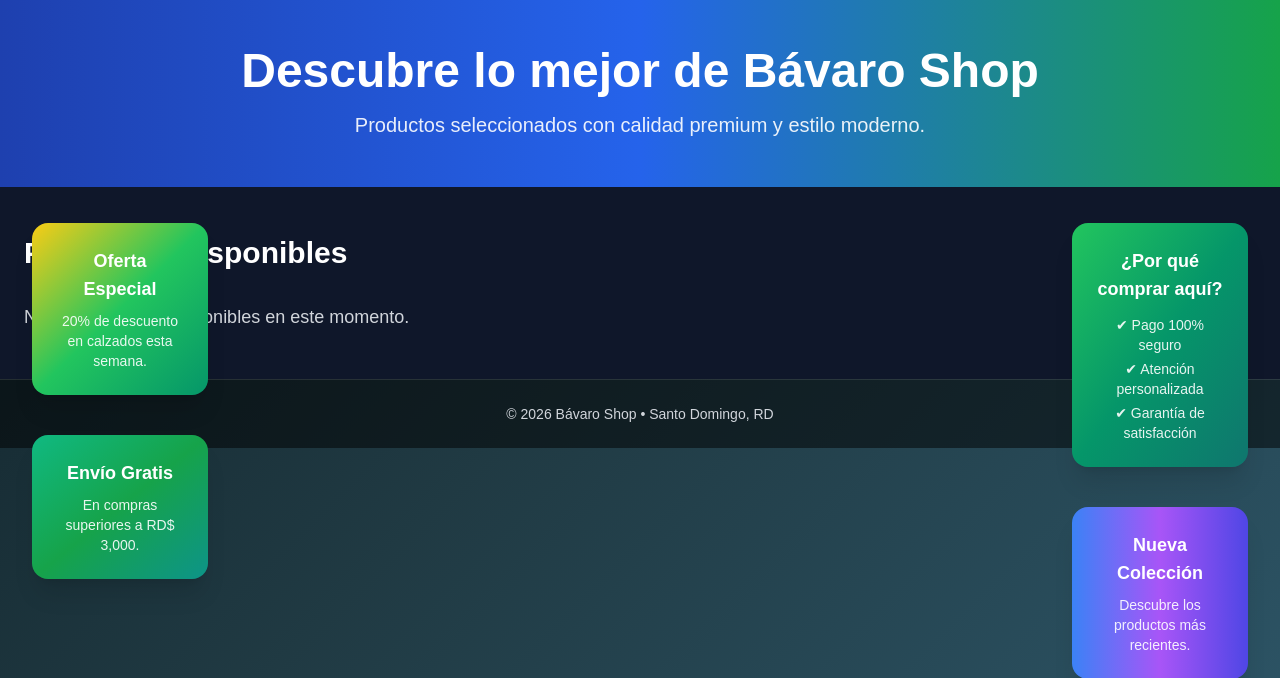
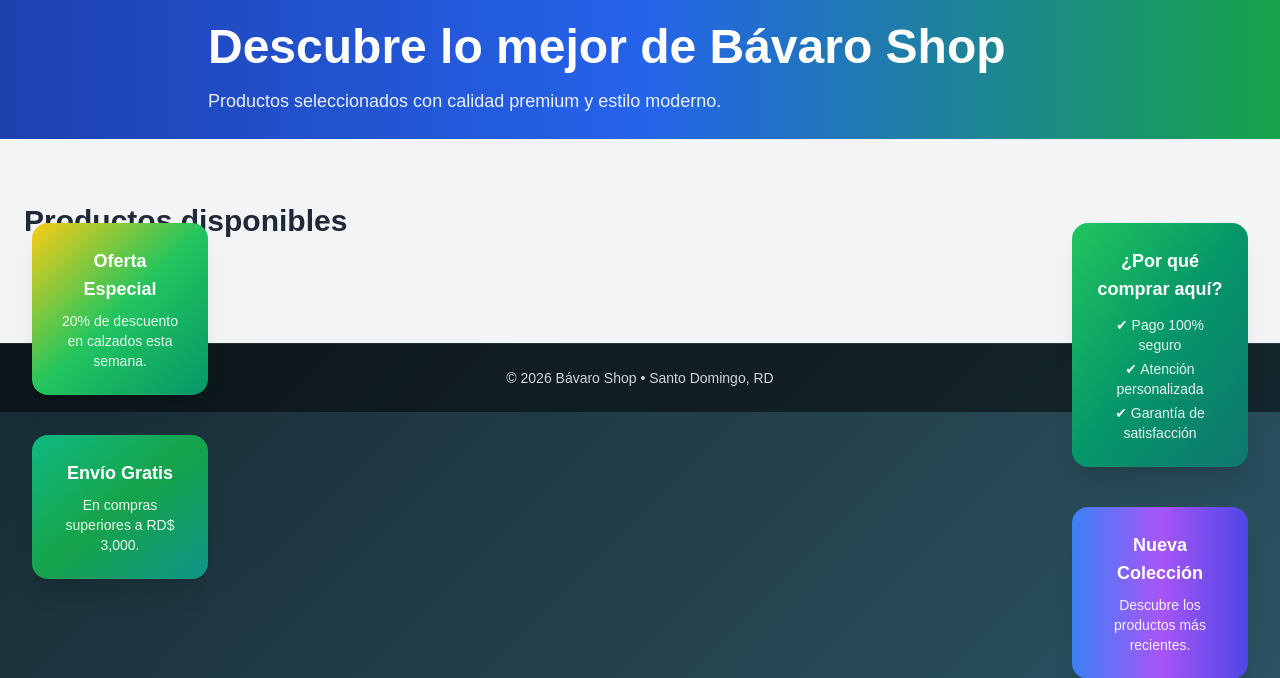
Before and after one commit to cerebritoone1-coder/bavaroshop, a Django app: page /tienda/ in a window 1280 px wide. Shown: the part 97-775 px from the top of the page. Run offline with Django 5.2, Linux system fonts and the light colour scheme; the visitor is signed in with stand-in values (Sample User, id 1); data that the repository does not hold is empty; some libraries are stand-ins or nearby versions.

Commit message:
Fix hero and product layout

```diff
--- a/templates/store/tienda.html
+++ b/templates/store/tienda.html
@@ -2,66 +2,74 @@
 
 {% block content %}
 
-<!-- HERO -->
-<section class="bg-gradient-to-r from-blue-800 via-blue-600 to-green-600 py-12 text-white text-center">
-    <div class="max-w-4xl mx-auto px-6">
-        <h1 class="text-3xl md:text-5xl font-bold mb-4">
+<!-- HERO SECTION -->
+<section class="bg-gradient-to-r from-blue-800 via-blue-600 to-green-600 py-4 sm:py-6 text-white">
+
+    <div class="max-w-4xl mx-auto px-4">
+       <h1 class="text-3xl sm:text-5xl font-bold mb-4 leading-tight">
+
             Descubre lo mejor de Bávaro Shop
         </h1>
-        <p class="text-lg md:text-xl opacity-90">
+      <p class="text-sm sm:text-lg opacity-90 max-w-2xl">
+
             Productos seleccionados con calidad premium y estilo moderno.
         </p>
     </div>
 </section>
 
 <!-- PRODUCTOS -->
-<section class="bg-slate-900 py-12">
+<section class="bg-gray-100 py-8 sm:py-16">
+
     <div class="max-w-7xl mx-auto px-6">
 
-        <h2 class="text-2xl md:text-3xl font-bold text-white mb-8">
+        <h2 class="text-3xl font-bold text-gray-800 mb-10">
             Productos disponibles
         </h2>
 
-        {% if productos %}
-        <div class="grid grid-cols-2 sm:grid-cols-2 md:grid-cols-3 lg:grid-cols-4 gap-6">
+ <div class="grid grid-cols-2 sm:grid-cols-2 lg:grid-cols-3 xl:grid-cols-4 gap-4 sm:gap-8">
+
 
             {% for producto in productos %}
-            <div class="bg-white rounded-xl shadow-md overflow-hidden flex flex-col">
+
+            <div class="bg-white rounded-2xl shadow-md hover:shadow-xl transition duration-300 overflow-hidden flex flex-col">
 
                 <!-- Imagen -->
-                <div class="bg-gray-100 h-48 flex items-center justify-center">
+              <div class="bg-gray-50 p-2 flex justify-center items-center h-32 sm:h-44 overflow-hidden">
     {% if producto.image %}
         <img src="{{ producto.image.url }}"
-                             class="max-h-40 object-contain">
+             class="max-h-full object-contain">
     {% endif %}
 </div>
 
                 <!-- Info -->
-                <div class="p-4 flex flex-col flex-grow">
+                <div class="p-6 flex flex-col flex-grow">
 
-                    <h3 class="text-gray-800 font-semibold mb-2 text-sm md:text-base">
+                    <h3 class="text-lg font-semibold text-gray-800 mb-2">
                         {{ producto.name }}
                     </h3>
 
-                    <p class="text-green-600 font-bold mb-3">
+                    <p class="text-green-600 text-xl font-bold mb-4">
                         RD$ {{ producto.price|floatformat:2 }}
                     </p>
 
+                    <div class="mt-auto">
+
                         <a href="{% url 'product_detail' producto.slug %}"
-                       class="mt-auto text-center bg-gray-800 text-white py-2 rounded-lg hover:bg-gray-900 transition text-sm">
+                           class="block w-full text-center bg-gray-800 text-white py-2 rounded-lg mb-3 hover:bg-gray-900 transition">
                             Ver detalle
                         </a>
 
+
+
                     </div>
+
                 </div>
+
+            </div>
+
             {% endfor %}
 
         </div>
-        {% else %}
-            <p class="text-gray-300 text-lg">
-                No hay productos disponibles en este momento.
-            </p>
-        {% endif %}
 
     </div>
 </section>
```
Lines whose indentation alone changed are shown as unchanged.
